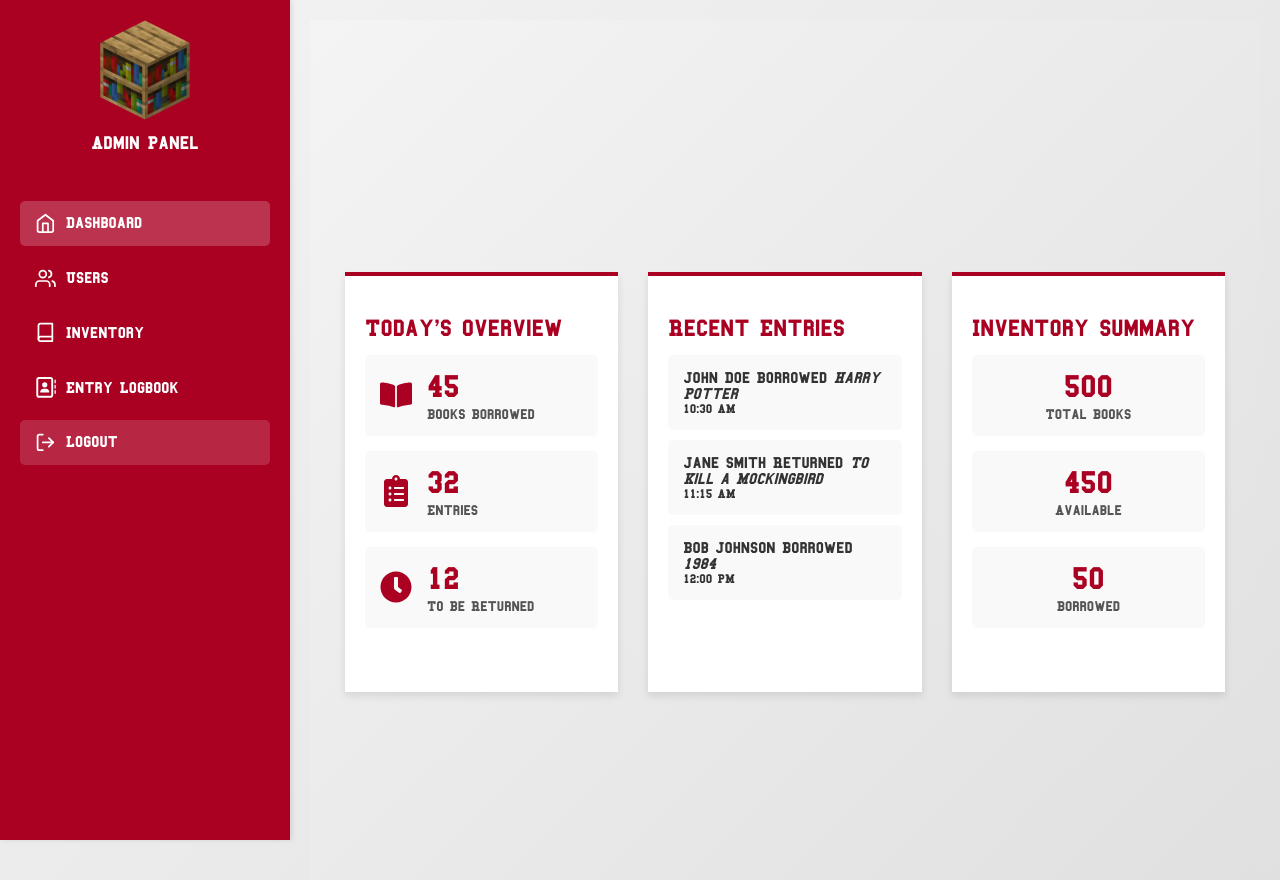
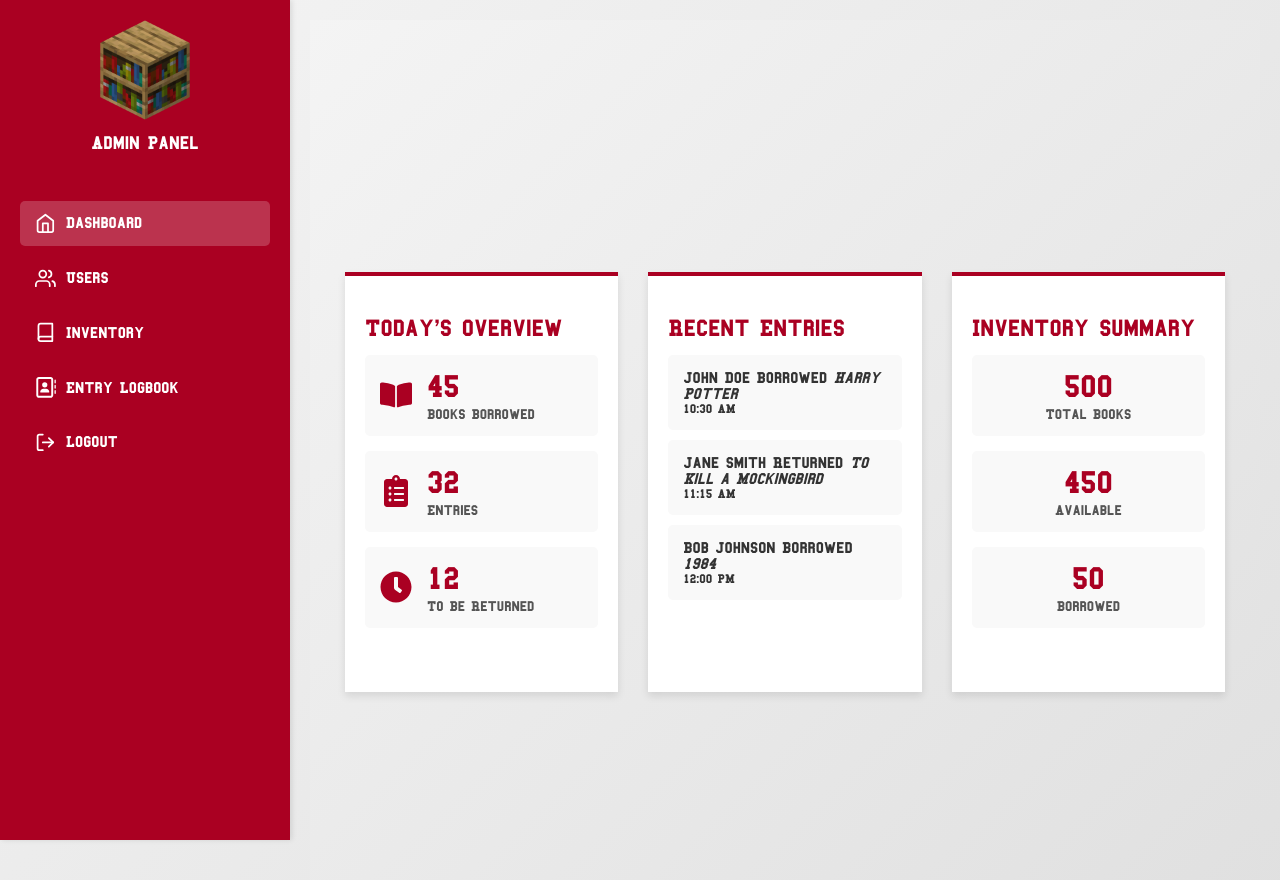
Before and after one commit to Rranssu/Shelfmate, a React (Vite) app in the folder web/: page /admin in a window 1280 px wide. Shown: the top 880 px of the page. Built offline with nearby package versions, Linux system fonts and the light colour scheme.

Commit message:
Connected Every Admin Fuctionalities to the side bar (Humana jud!!)

```diff
--- a/web/src/components/adminSide.jsx
+++ b/web/src/components/adminSide.jsx
@@ -1,20 +1,10 @@
 import React from "react";
-import { useNavigate } from "react-router-dom";
+import { Link } from "react-router-dom"; // Use Link for routing
 import { FiHome, FiBook, FiUsers, FiLogOut, FiActivity } from "react-icons/fi";
 import { FaRegAddressBook } from "react-icons/fa6";
 import "./styles/adminSide.css";
 
-export default function AdminSide({ onMenuClick }) {
-  const nav = useNavigate();
-
-  const handleMenuClick = (view) => {
-    if (view === 'logout') {
-      nav("/");
-    } else {
-      onMenuClick(view);
-    }
-  };
-
+export default function AdminSide() {
   return (
     <div className="admin-sidebar">
       <div className="sidebar-logo">
@@ -23,28 +13,25 @@ export default function AdminSide({ onMenuClick }) {
       </div>
 
       <div className="sidebar-menu">
-        <button className="menu-item active" onClick={() => handleMenuClick("dashboard")}>
+        <Link to="/admin" className="menu-item active">
           <FiHome className="menu-icon" /> Dashboard
-        </button>
+        </Link>
 
-        <button className="menu-item" onClick={() => handleMenuClick("users")}>
+        <Link to="/admin/users" className="menu-item">
           <FiUsers className="menu-icon" /> Users
-        </button>
+        </Link>
 
-        <button className="menu-item" onClick={() => handleMenuClick("inventory")}>
+        <Link to="/admin/inventory" className="menu-item">
           <FiBook className="menu-icon" /> Inventory
-        </button>
+        </Link>
 
-        <button className="menu-item" onClick={() => handleMenuClick("entry-logbook")}>
+        <Link to="/admin/logbook" className="menu-item">
           <FaRegAddressBook className="menu-icon" /> Entry Logbook
-        </button>
+        </Link>
 
-        <button
-          className="menu-item logout"
-          onClick={() => handleMenuClick("logout")}
-        >
+        <Link to="/" className="menu-item logout">
           <FiLogOut className="menu-icon" /> Logout
-        </button>
+        </Link>
       </div>
     </div>
   );
--- a/web/src/components/styles/adminSide.css
+++ b/web/src/components/styles/adminSide.css
@@ -30,7 +30,6 @@
 }
 
 .menu-item {
-    font-family: 'shelfmate', sans-serif;
   background: none;
   border: none;
   color: white;
@@ -39,10 +38,12 @@
   font-size: 1rem;
   cursor: pointer;
   border-radius: 5px;
-    transition: 0.3s ease;
+  transition: background-color 0.3s ease;
   display: flex;
   align-items: center;
   gap: 10px;
+  font-family: 'shelfmate', sans-serif;
+  text-decoration: none; /* Remove underline for links */
 }
 
 .menu-item:hover {
@@ -55,7 +56,6 @@
 
 .menu-item.logout {
   margin-top: auto;
-    background-color: rgba(255, 255, 255, 0.15);
 }
 
 .menu-icon {
--- a/web/src/pages/admin.jsx
+++ b/web/src/pages/admin.jsx
@@ -3,6 +3,8 @@ import React from "react";
 import { Routes, Route } from "react-router-dom";
 import AdminSide from "../components/adminSide";
 import AdminDashboard from "../components/adminDashboard";
+import AdminUsers from "../components/adminUsers";
+import AdminInventory from "../components/adminInventory";
 import EntryLogbook from "../components/entryLogbook";
 import "./styles/admin.css";
 
@@ -16,8 +18,10 @@ export default function AdminPage() {
       <div style={{ flex: 1, padding: "20px" }}>
         <Routes>
           <Route path="/" element={<AdminDashboard />} />
+          <Route path="users" element={<AdminUsers />} />
+          <Route path="inventory" element={<AdminInventory />} />
           <Route path="logbook" element={<EntryLogbook />} />
-          {/* You can add more routes here for Students, Books, etc */}
+          {/* Add more routes as needed */}
         </Routes>
       </div>
     </div>
```
Lines whose indentation alone changed are shown as unchanged.
